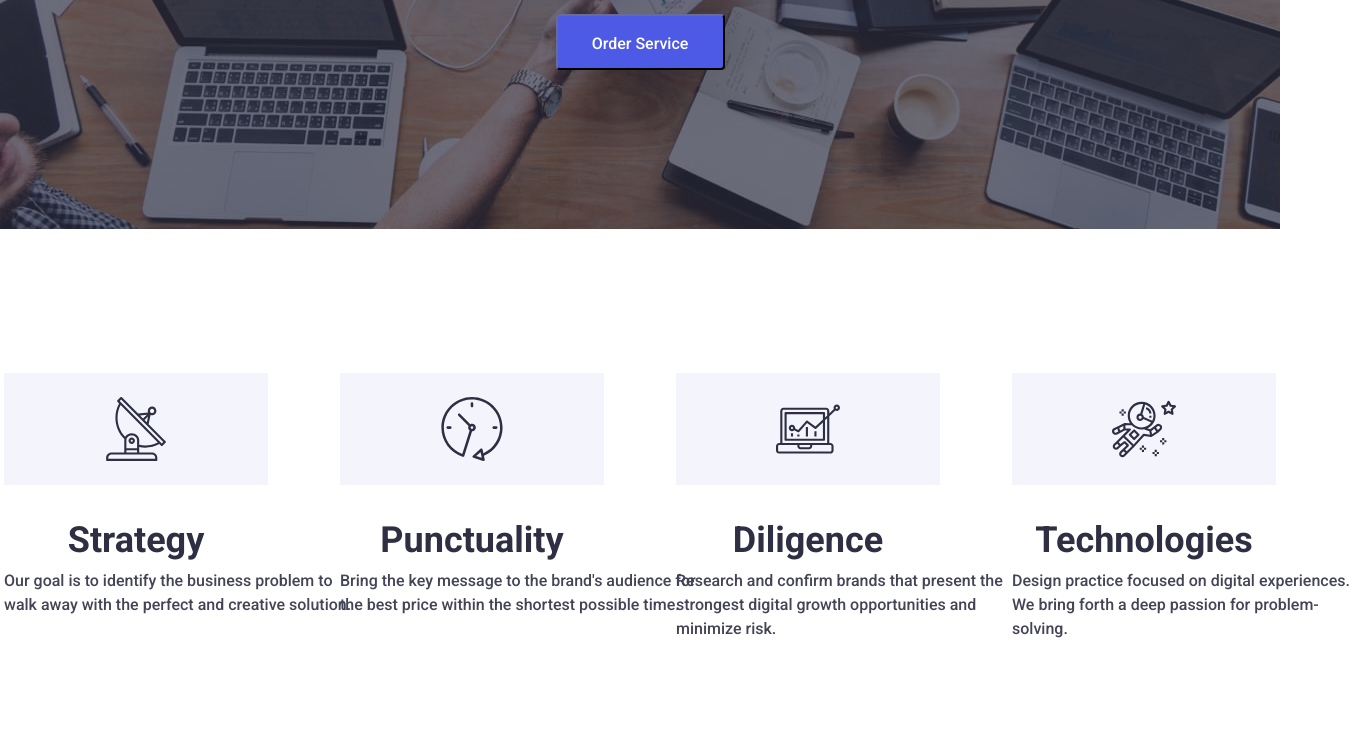
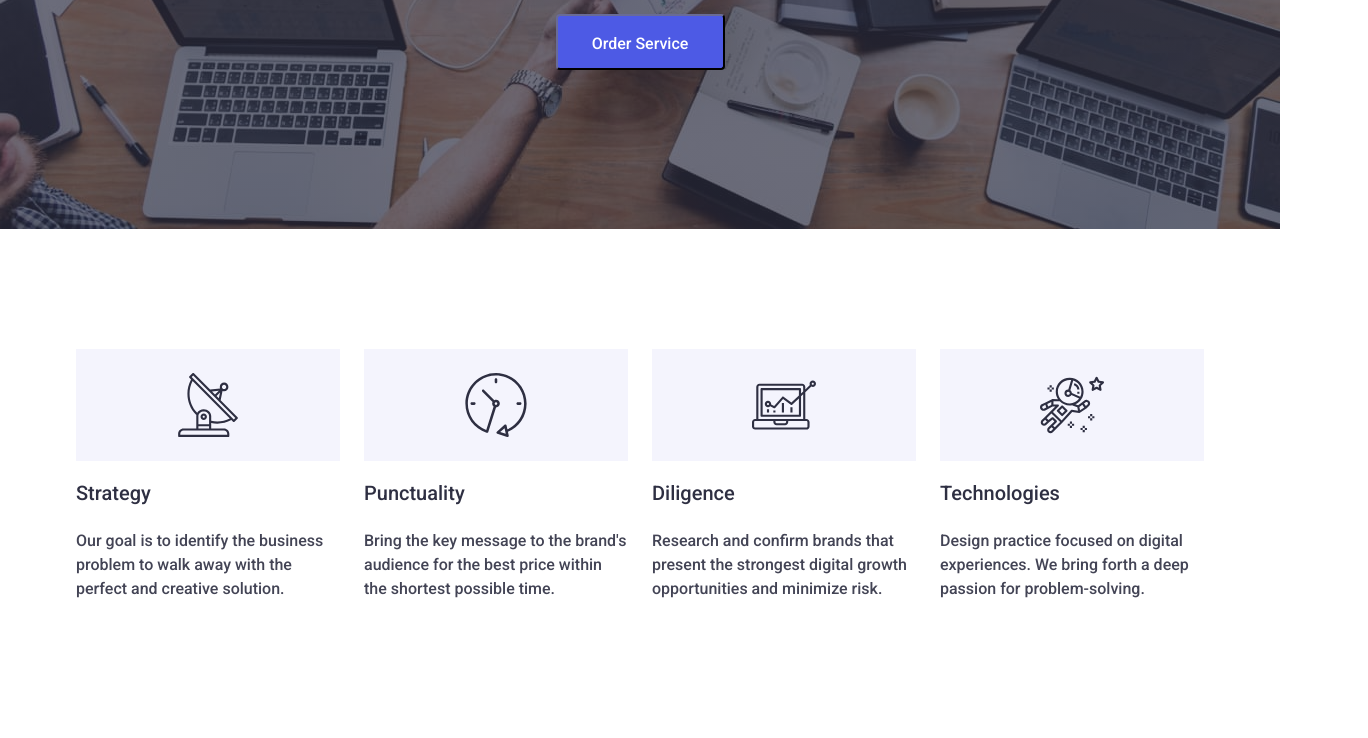
Before and after one commit to isabelamihai/goit-markup-hw-07, a plain HTML site: page index.html in a window 1280 px wide. Shown: the part 451-1189 px from the top of the page, 1368 px wide, since content can reach past the window. Drawn offline with nearby package versions, Linux system fonts and the light colour scheme.

Commit message:
Update file

```diff
--- a/css/styles.css
+++ b/css/styles.css
@@ -135,10 +135,10 @@ ul {
     justify-content: center;
 }
 
-.first-section li {
+.first-container li {
     width: 396px;
     height: 96px;
-    margin-bottom:72px;
+    margin-bottom: 72px;
 }
 
 .mobile-first-section h3{
@@ -1016,6 +1016,7 @@ body {
     align-items: center;
     margin-top: 188px;
      }
+
     h1 {
     font-size: 56px;
     line-height: 1.07;
@@ -1023,6 +1024,7 @@ body {
     width: 496px;
     height: 120px;
     }
+
     .first-section svg {
     display: initial;
     width: 64px;
@@ -1048,10 +1050,27 @@ body {
         .first-section svg:focus {
             color: var(--color-hover);
         }
+
         .first-container li {
         width: 264px;
         height: 104px;
-        margin: 24px;
+        gap: 24px;
+        }
+
+        .first-section h3{
+        text-align: start;
+        font-weight: 500;
+        font-size: 20px;
+        line-height: 1.2;
+        letter-spacing: 2%;
+        }
+
+        .first-section p{
+            font-size: 16px;
+            line-height: 1.5;
+            letter-spacing: 2%;
+            width: 264px;
+            height: 72px;
         }
 
         .second-container {
```
Lines whose indentation alone changed are shown as unchanged.
